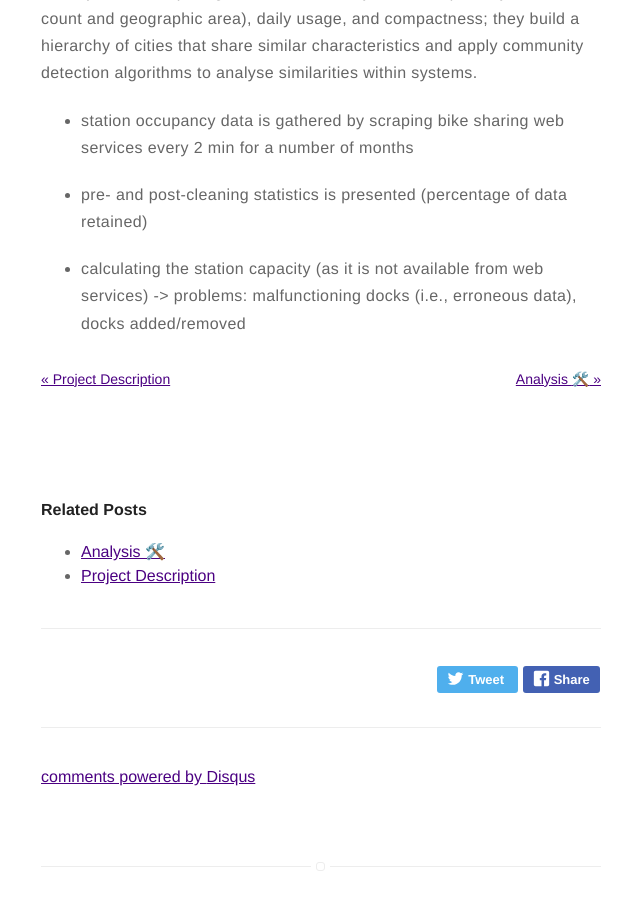
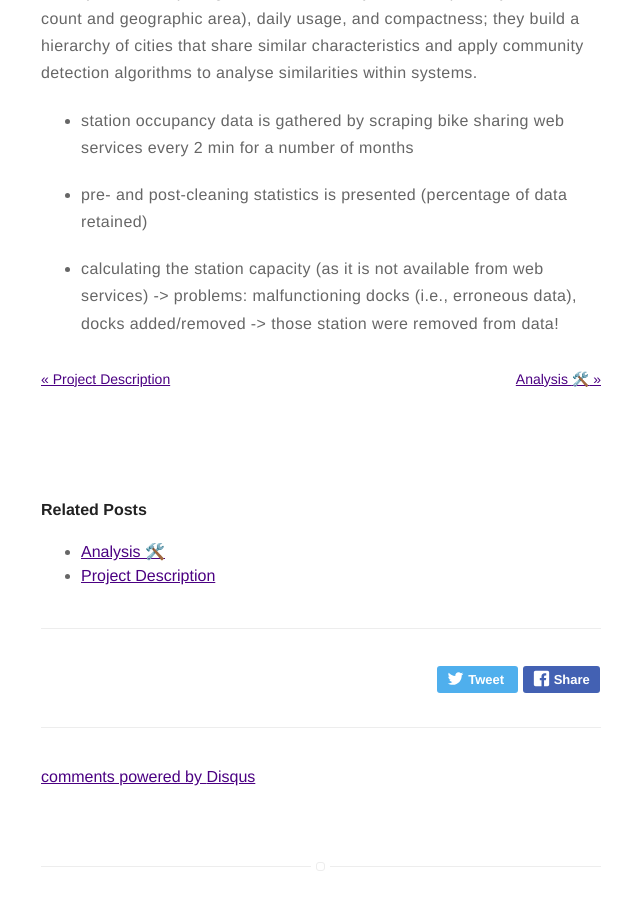
Before and after one commit to dljubenk/dljubenk.github.io, a Jekyll site: the page built from _posts/2019-02-06-literature-study.markdown, in a window 1280 px wide and 900 px high, scrolled down 9404 px. Shown: the whole window, without its empty margins (319-959 px from the left). Built offline with Jekyll 4.4.1, drawn with Linux system fonts in a browser that asks for light colours; emoji names are drawn with the system emoji font; comment, search, counter and statistics services are not loaded.

Commit message:
Update 2019-02-06-literature-study.markdown

```diff
--- a/_posts/2019-02-06-literature-study.markdown
+++ b/_posts/2019-02-06-literature-study.markdown
@@ -239,7 +239,9 @@ O’Brien et al. (2014) and Austwick et al. (2013) characterise systems at the c
 - pre- and post-cleaning statistics is presented (percentage of data retained)
 
 - calculating the station capacity (as it is not available from web services) -> problems: malfunctioning docks (i.e.,
-erroneous data), docks added/removed
+erroneous data), docks added/removed -> those station were removed from data!
+
+
 
 
 
```
